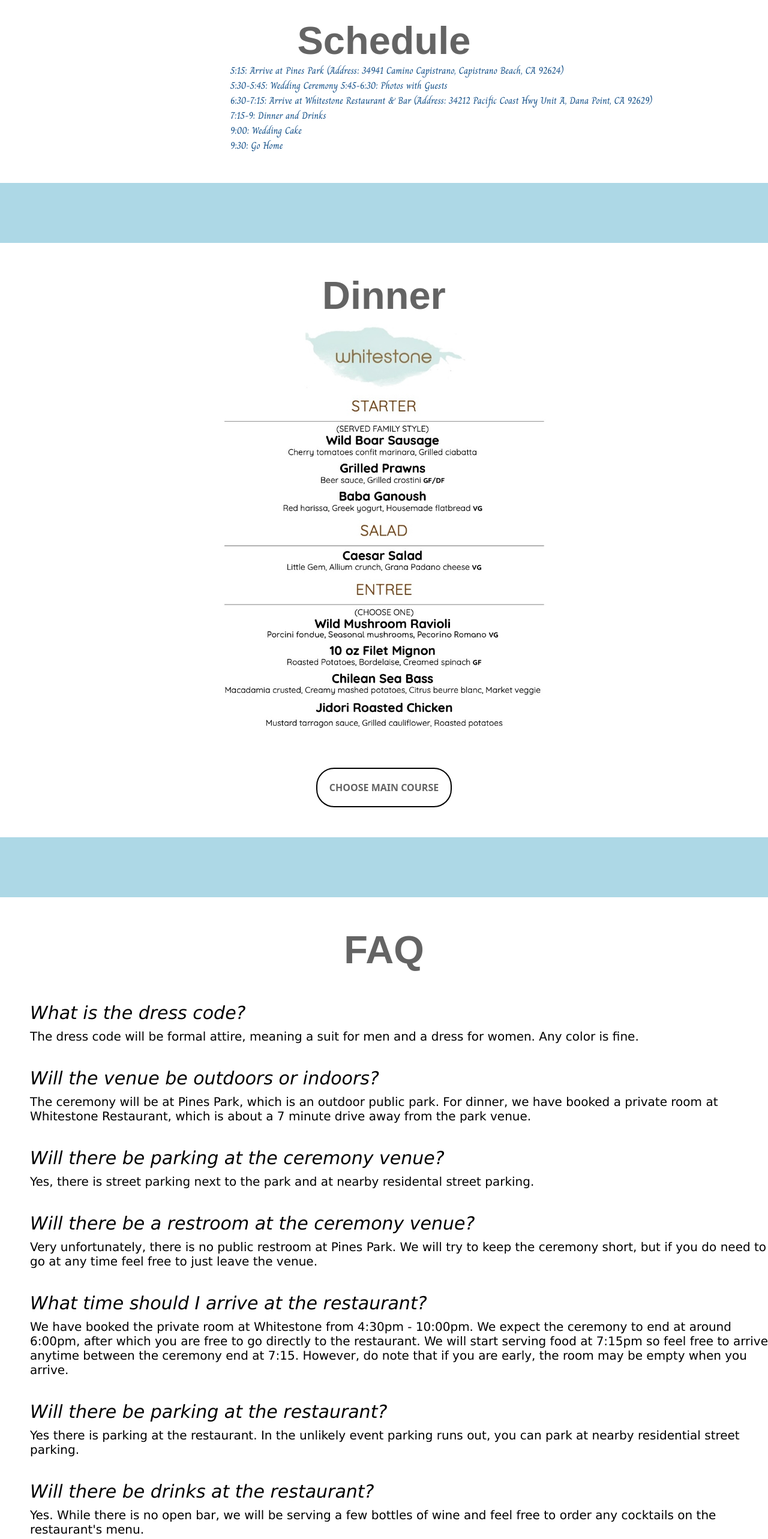
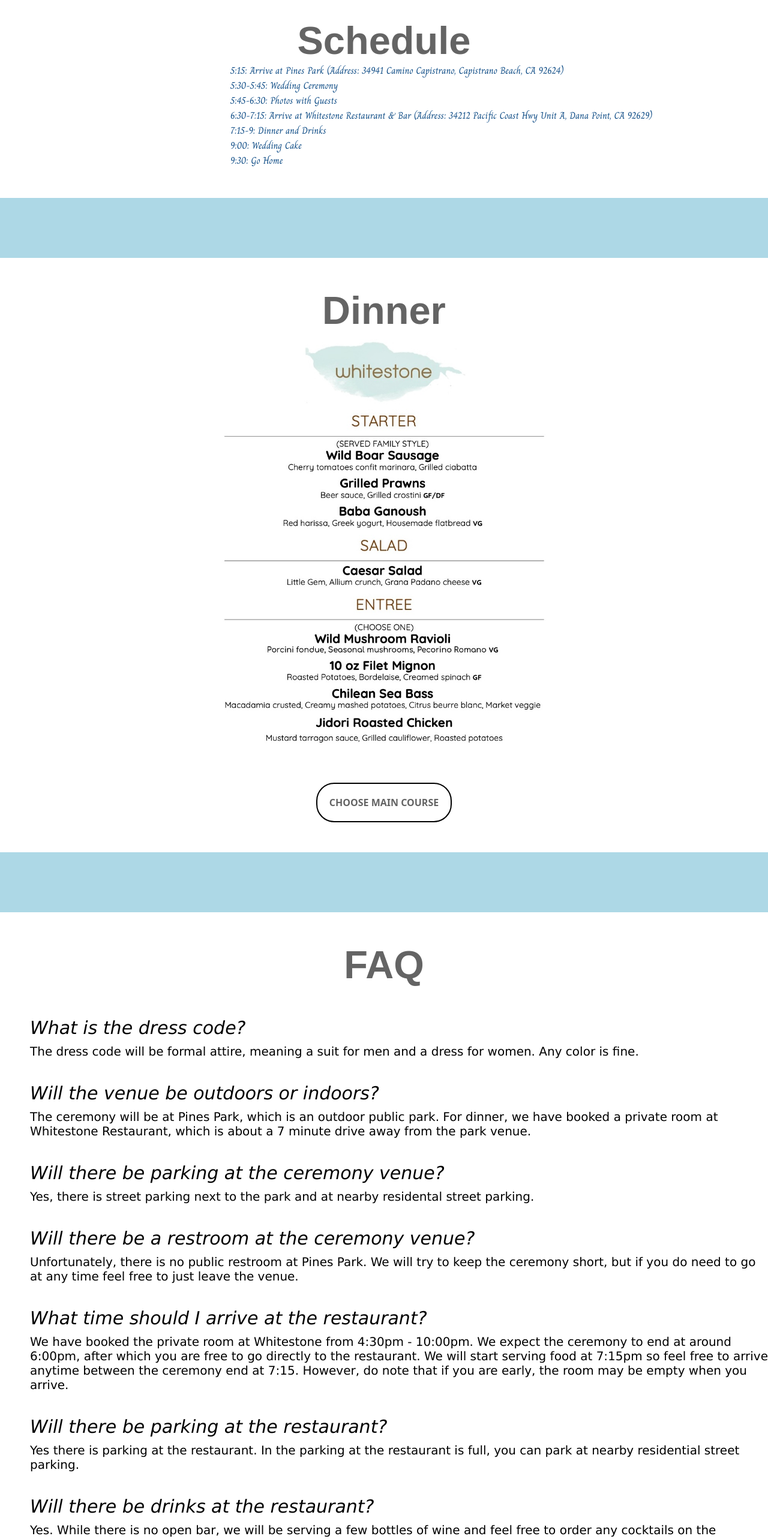
Before and after one commit to raymondsli/wedding, a React (Create React App) app: page / in a window 1280 px wide. Shown: the part 920-3486 px from the top of the page at 60% size. Built offline with nearby package versions, Linux system fonts and the light colour scheme; a web font is replaced by a local one.

Commit message:
Minor fixes

```diff
--- a/src/pages/faqPage/FAQ.js
+++ b/src/pages/faqPage/FAQ.js
@@ -9,11 +9,11 @@ const questionAndAnswers = {
   "Will there be parking at the ceremony venue?":
     "Yes, there is street parking next to the park and at nearby residental street parking.",
   "Will there be a restroom at the ceremony venue?":
-    "Very unfortunately, there is no public restroom at Pines Park. We will try to keep the ceremony short, but if you do need to go at any time feel free to just leave the venue.",
+    "Unfortunately, there is no public restroom at Pines Park. We will try to keep the ceremony short, but if you do need to go at any time feel free to just leave the venue.",
   "What time should I arrive at the restaurant?":
     "We have booked the private room at Whitestone from 4:30pm - 10:00pm. We expect the ceremony to end at around 6:00pm, after which you are free to go directly to the restaurant. We will start serving food at 7:15pm so feel free to arrive anytime between the ceremony end at 7:15. However, do note that if you are early, the room may be empty when you arrive.",
   "Will there be parking at the restaurant?":
-    "Yes there is parking at the restaurant. In the unlikely event parking runs out, you can park at nearby residential street parking.",
+    "Yes there is parking at the restaurant. In the parking at the restaurant is full, you can park at nearby residential street parking.",
   "Will there be drinks at the restaurant?":
     "Yes. While there is no open bar, we will be serving a few bottles of wine and feel free to order any cocktails on the restaurant's menu.",
   "Is there a gift registry?": "No gifts and no gift registry.",
--- a/src/pages/schedulePage/Schedule.js
+++ b/src/pages/schedulePage/Schedule.js
@@ -9,8 +9,9 @@ function Schedule(props) {
           5:15: Arrive at Pines Park (Address: 34941 Camino Capistrano,
           Capistrano Beach, CA 92624){" "}
         </div>
+        <div className="schedule-content-text">5:30-5:45: Wedding Ceremony</div>
         <div className="schedule-content-text">
-          5:30-5:45: Wedding Ceremony 5:45-6:30: Photos with Guests
+          5:45-6:30: Photos with Guests
         </div>
         <div className="schedule-content-text">
           6:30-7:15: Arrive at Whitestone Restaurant & Bar (Address: 34212
```
